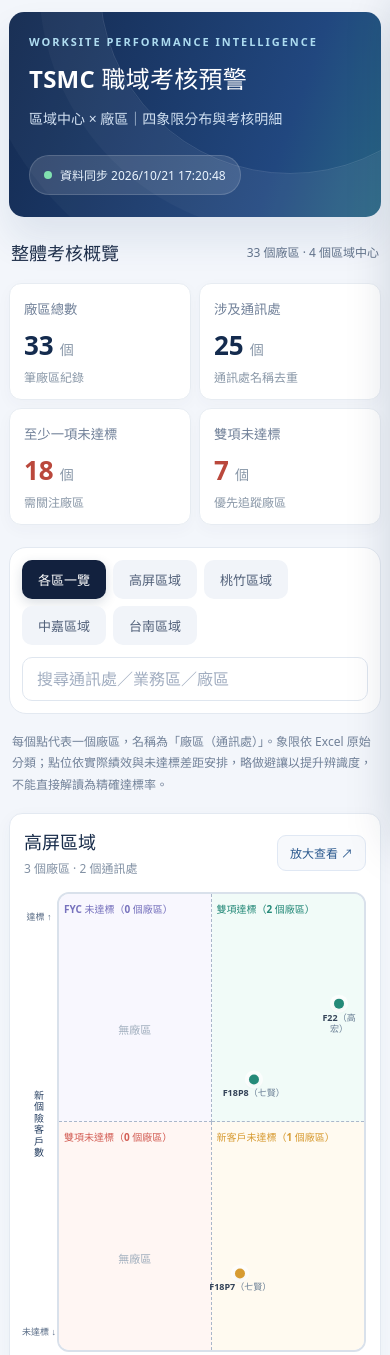
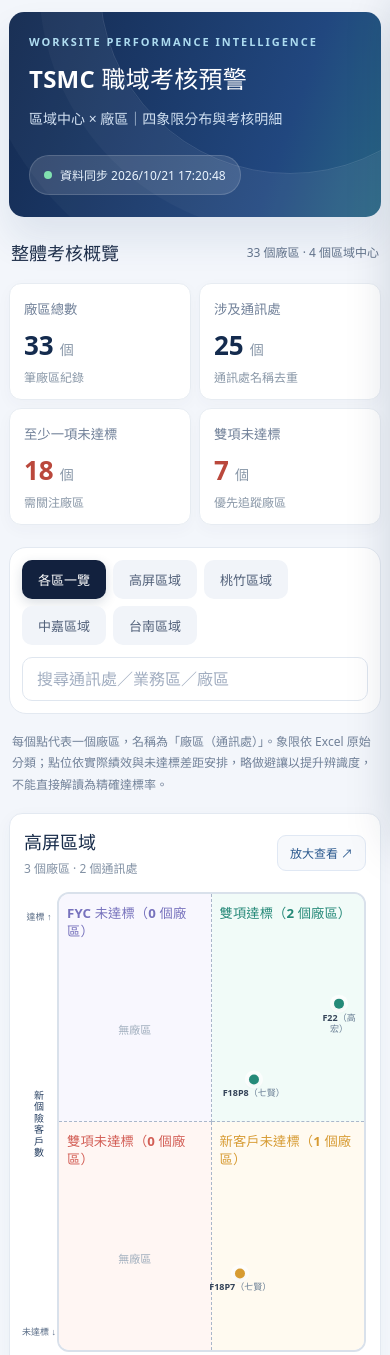
Before and after one commit to hub-google/TSMC_Review, a plain HTML site: page index.html in a window 390 px wide. Shown: the top 1355 px of the page. Drawn offline with Linux system fonts and the light colour scheme.

Commit message:
style: emphasize quadrant Chinese labels and factory counts across desktop and mobile

```diff
--- a/index.html
+++ b/index.html
@@ -44,6 +44,15 @@
 .dot .office-inline{font-size:10px;font-weight:500;color:#687d94}
 .single .quad-grid{min-height:650px}.single .quad{min-height:320px}
 @media(max-width:600px){.plot-wrap{grid-template-columns:30px minmax(0,1fr);gap:3px}.x-axis{margin-left:34px}.quad-grid{min-height:460px}.quad{min-height:226px}.dot{min-width:50px;max-width:94px}.dot .name{font-size:9px;max-width:94px}.dot .office-inline{font-size:9px}.quad .qh{font-size:10px;padding:9px 5px}.y-axis .axis-name{font-size:10px}.y-axis .axis-end{font-size:9px}.single .quad-grid{min-height:520px}.single .quad{min-height:255px}}
+
+/* Strong, readable quadrant headings: label + factory count stay together */
+.quad .qh{font-size:clamp(16px,1.45vw,20px);font-weight:900;padding:16px 17px;line-height:1.35;letter-spacing:.01em;position:relative;z-index:3}
+.quad .qh span{white-space:normal;overflow-wrap:anywhere;line-height:1.35;text-shadow:0 1px 0 #fff9}
+.single .quad .qh{font-size:clamp(19px,1.8vw,24px);padding:19px 22px}
+@media(max-width:600px){
+ .quad .qh{font-size:clamp(13px,3.4vw,17px);padding:11px 8px;line-height:1.4}
+ .single .quad .qh{font-size:clamp(14px,3.7vw,19px);padding:13px 10px}
+}
 </style>
 </head>
 <body>
```
